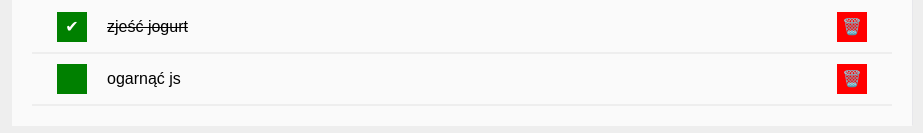
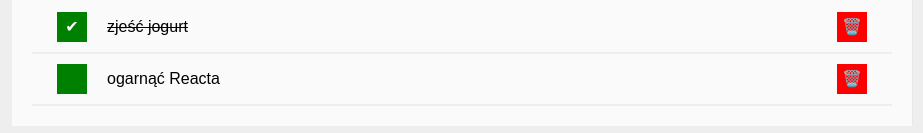
Before and after one commit to Alekzann/task-list-react, a React (Create React App) app: page / in a window 1280 px wide. Shown: the part 337-470 px from the top of the page, without its empty margins (178-1101 px from the left). Built offline with nearby package versions, Linux system fonts and the light colour scheme.

Commit message:
tasks content changed

```diff
--- a/src/App.js
+++ b/src/App.js
@@ -7,7 +7,7 @@ import Container from "./Container";
 
 const tasks = [
   { id: 1, content: "zjeść jogurt", done: true },
-  { id: 2, content: "ogarnąć js", done: false },
+  { id: 2, content: "ogarnąć Reacta", done: false },
 ]
 const hideDoneTasks = false;
 
```
